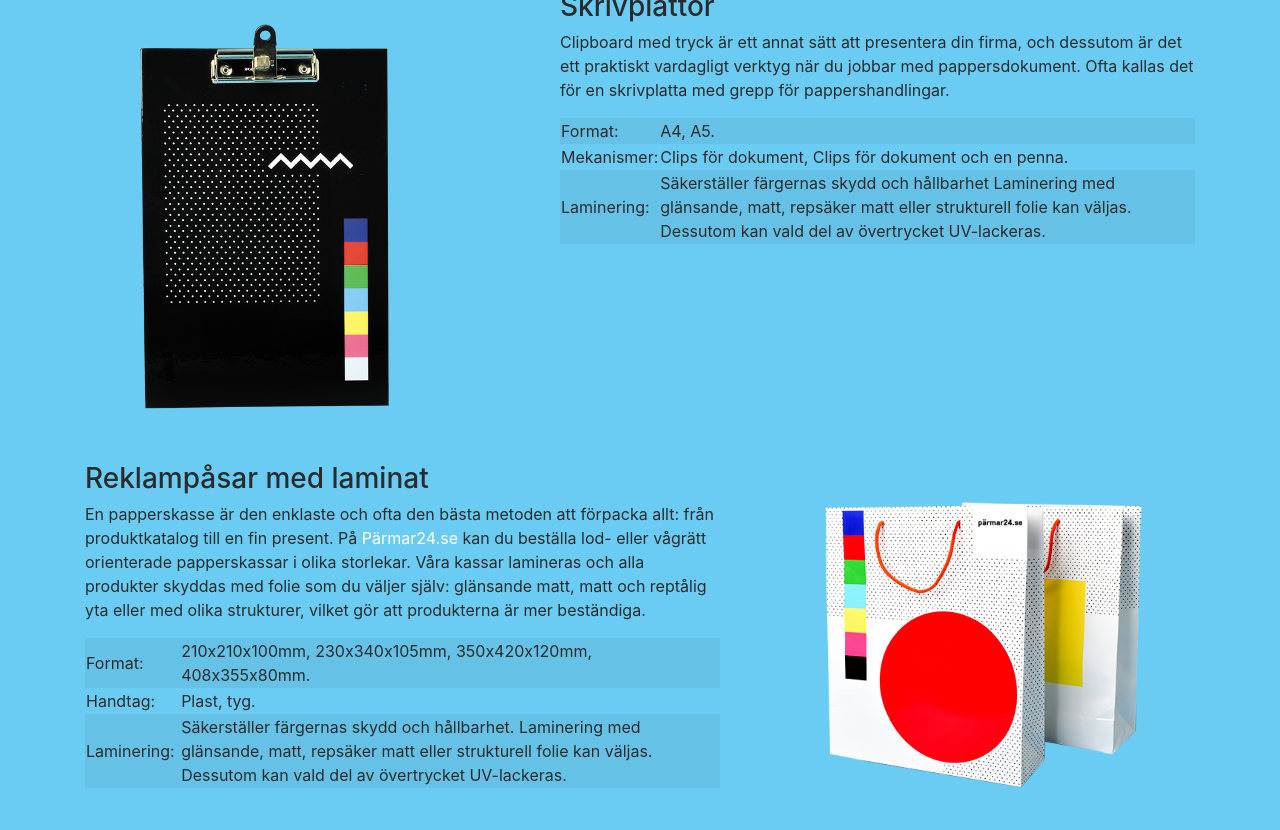
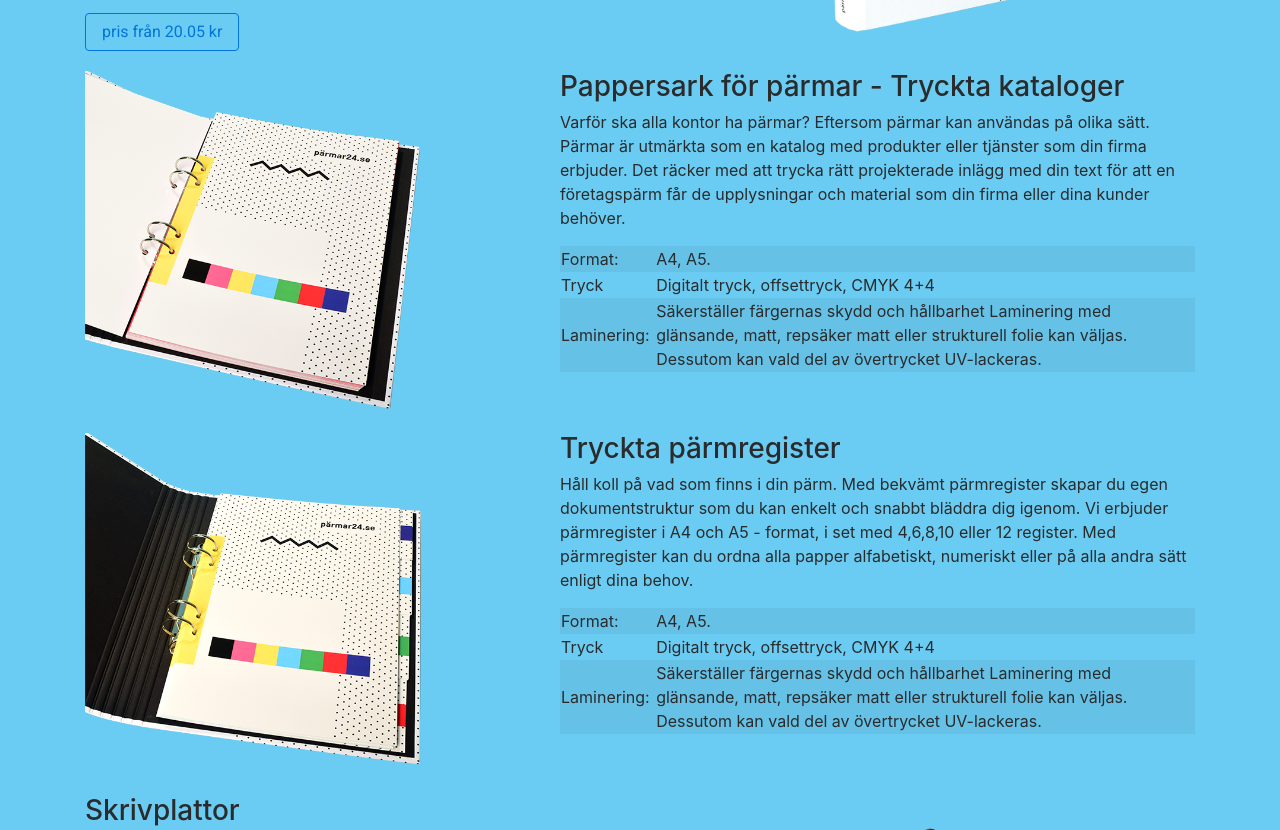
Before and after one commit to kolszewskieu/p24-hello, a website with bundled scripts: page index.html in a window 1280 px wide. Shown: the part 1659-2489 px from the top of the page. Built offline with nearby package versions, Linux system fonts and the light colour scheme.

Commit message:
registers and inserts

```diff
--- a/index.html
+++ b/index.html
@@ -122,6 +122,11 @@
         <div class='separator m-t-4 hidden-md-up'>&nbsp;</div>
       </div><!-- /.col-lg-4 -->
     </div><!-- /.row -->
+    <div class='row'>
+      <div class="col-lg-12 text-center">
+          <img src="img/delivery.svg" width="80"/> Free Leverans
+      </div>
+    </div>
   </div><!-- /.container -->
 </section>
 
@@ -181,7 +186,7 @@
       </tbody>
     </table>
     </p>
-    <!--<button class="btn  btn-outline-primary">View the new design</button>-->
+    <button class="btn  btn-outline-primary">pris från 20.05 kr</button>
   </div>
   <div class="col-md-5">
     <div class='feature1__sub-image' >
@@ -197,10 +202,111 @@
 <div class='separator m-t-4 hidden-lg-up'></div>
 <div class='separator m-t-3 hidden-md-down'></div>
 
+<div class="container">
+  <div class="row">
+    <div class="col-md-7 push-md-5">
+      <h3>Pappersark för pärmar - Tryckta kataloger<span class="text-muted"></span></h3>
+      <div class='separator' style="margin-top:0.5rem"></div>
+      <p class=" ">
+          Varför ska alla kontor ha pärmar? Eftersom pärmar kan användas på olika sätt.
+          Pärmar är utmärkta som en katalog med produkter eller tjänster som din firma erbjuder.
+          Det räcker med att trycka rätt projekterade inlägg med din text för att en företagspärm får de upplysningar och material som din firma eller dina kunder behöver.
+      <table class="table-striped">
+        <tr>
+          <td>
+            Format:
+          </td>
+          <td>
+            A4, A5.
+          </td>
+        </tr>
+        <tr>
+          <td>
+            Tryck
+          </td>
+          <td>
+              Digitalt tryck, offsettryck, CMYK 4+4
+            </td>
+        </tr>
+        <tr>
+          <td>
+            Laminering:&nbsp;
+          </td>
+          <td>
+            Säkerställer färgernas skydd och hållbarhet Laminering med glänsande, matt, repsäker matt eller strukturell folie kan väljas. Dessutom kan vald del av övertrycket UV-lackeras.
+          </td>
+        </tr>
+      </table>
+    </p>
+      <!--<button class="btn  btn-outline-primary">View the new design</button>-->
+    </div>
+    <div class="col-md-5 pull-md-7">
+      <div class='feature1__sub-image' >
+        <object>
+          <embed src="img/pappersark.png" style="width: 80%; height: auto;" />
+        </object>
+      </div>
+    </div>
+  </div>
+  </div>
+
+  <div class='separator m-t-4 hidden-lg-up'></div>
+  <div class='separator m-t-3 hidden-md-down'></div>
+  <div class="container">
+    <div class="row">
+      <div class="col-md-7 push-md-5">
+        <h3>Tryckta pärmregister<span class="text-muted"></span></h3>
+        <div class='separator' style="margin-top:0.5rem"></div>
+        <p class=" ">
+          Håll koll på vad som finns i din pärm.
+          Med bekvämt pärmregister skapar du egen dokumentstruktur som du kan enkelt och snabbt bläddra dig igenom.
+          Vi erbjuder pärmregister i A4 och A5 - format, i set med 4,6,8,10 eller 12 register.
+          Med pärmregister kan du ordna alla papper alfabetiskt, numeriskt eller på alla andra sätt enligt dina behov.
+        <table class="table-striped">
+          <tr>
+            <td>
+              Format:
+            </td>
+            <td>
+              A4, A5.
+            </td>
+          </tr>
+          <tr>
+            <td>
+              Tryck
+            </td>
+            <td>
+                Digitalt tryck, offsettryck, CMYK 4+4
+              </td>
+          </tr>
+          <tr>
+            <td>
+              Laminering:&nbsp;
+            </td>
+            <td>
+              Säkerställer färgernas skydd och hållbarhet Laminering med glänsande, matt, repsäker matt eller strukturell folie kan väljas. Dessutom kan vald del av övertrycket UV-lackeras.
+            </td>
+          </tr>
+        </table>
+      </p>
+        <!--<button class="btn  btn-outline-primary">View the new design</button>-->
+      </div>
+      <div class="col-md-5 pull-md-7">
+        <div class='feature1__sub-image' >
+          <object>
+            <embed src="img/parmregister.png" style="width: 80%; height: auto;" />
+          </object>
+        </div>
+      </div>
+    </div>
+    </div>
+
+    <div class='separator m-t-4 hidden-lg-up'></div>
+    <div class='separator m-t-3 hidden-md-down'></div>
 
 <div class="container">
 <div class="row">
-  <div class="col-md-7 push-md-5">
+  <div class="col-md-7">
     <h3>Skrivplattor<span class="text-muted"></span></h3>
     <div class='separator' style="margin-top:0.5rem"></div>
     <p class=" ">Clipboard med tryck är ett annat sätt att presentera din firma, och dessutom är det ett praktiskt vardagligt verktyg när du jobbar med pappersdokument. Ofta kallas det för en skrivplatta med grepp för pappershandlingar.
@@ -233,9 +339,9 @@
       </tr>
     </table>
   </p>
-    <!--<button class="btn  btn-outline-primary">View the new design</button>-->
+    <button class="btn  btn-outline-primary">Pris från 13.00 kr</button>
   </div>
-  <div class="col-md-5 pull-md-7">
+  <div class="col-md-5">
     <div class='feature1__sub-image' >
       <object>
         <embed src="img/clipboard_p24.png" style="width: 80%; height: auto;" />
@@ -250,7 +356,7 @@
 
 <div class="container">
 <div class="row">
-  <div class="col-md-7">
+  <div class="col-md-7 push-md-5">
     <h3>Reklampåsar med laminat <span class="text-muted"></span></h3>
 
     <div class='separator' style="margin-top:0.5rem"></div>
@@ -284,9 +390,9 @@
       </tr>
     </table>
   </p>
-    <!--<button class="btn  btn-outline-primary">View the new design</button>-->
+    <button class="btn  btn-outline-primary">Pris från 13.84 kr</button>
   </div>
-  <div class="col-md-5">
+  <div class="col-md-5 pull-md-7">
     <div class='feature1__sub-image' >
       <object>
         <embed src="img/paperbags_p24.png" style="width: 100%; height: auto;" />
```
Also changed, not shown: img/delivery.svg (added), img/pappersark.png (added), img/parmregister.png (added).
